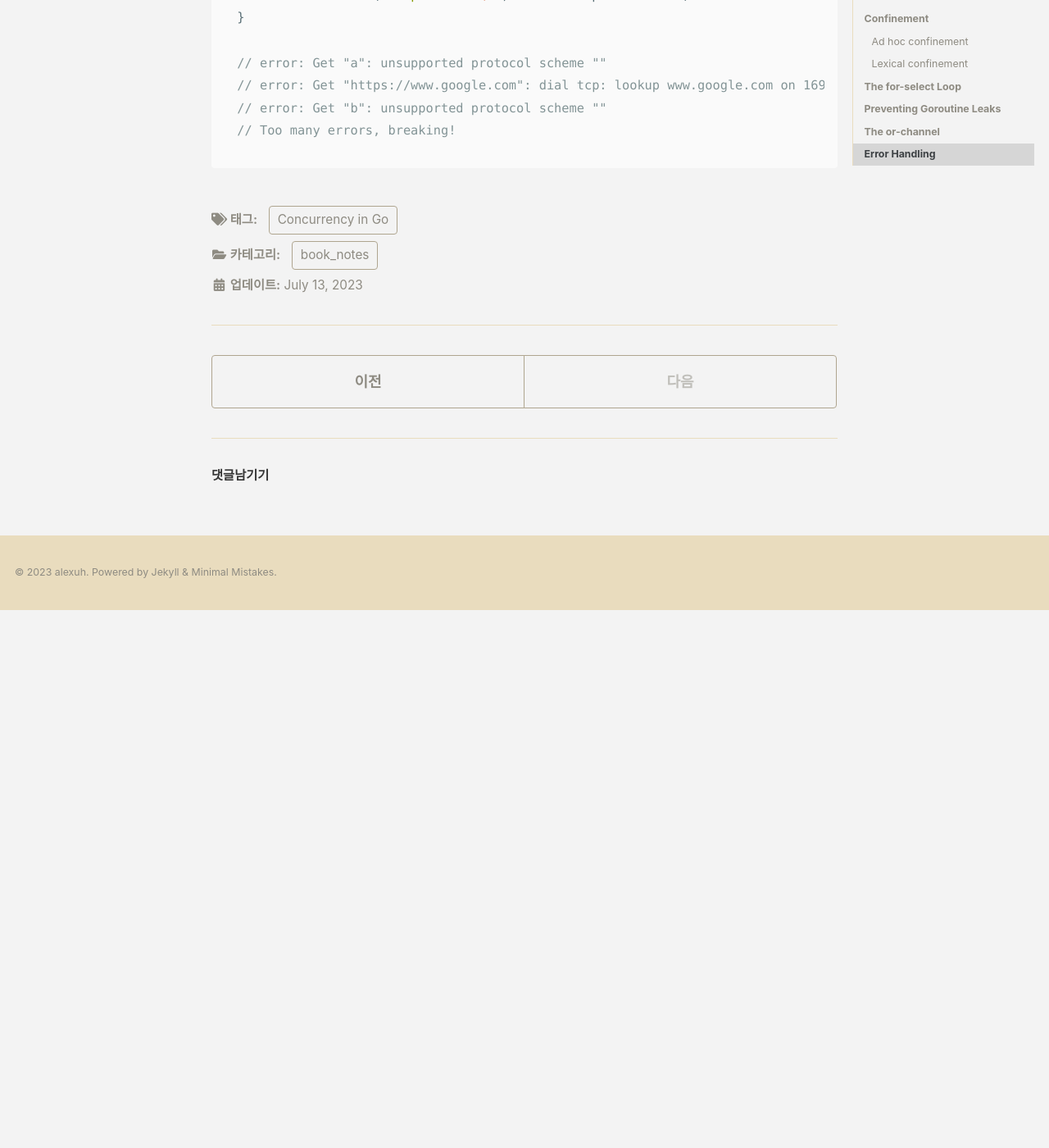
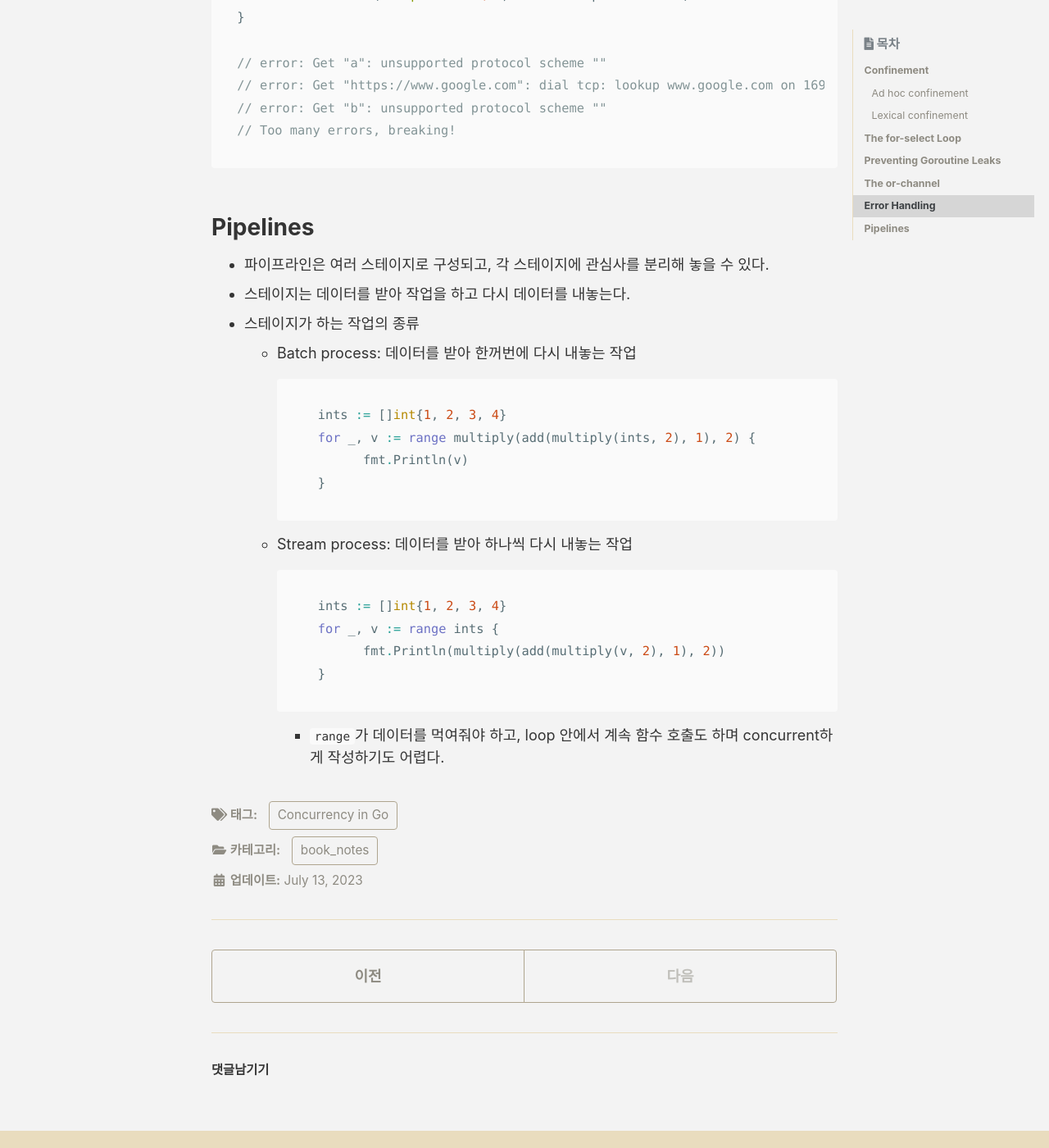
Before and after one commit to alexuhn/alexuhn.github.io-old, a Jekyll site: the page built from _posts/book_notes/Concurrency_in_Go/2023-07-13-CHAPTER-4-Concurrency-Patterns-in-Go.md, in a window 1280 px wide and 1400 px high, scrolled down 7695 px. Shown: the whole window at 82% size. Built offline with Jekyll 4.4.1, drawn with Linux system fonts in a browser that asks for light colours; cached includes are drawn as plain includes; some web fonts are replaced; comment, search, counter and statistics services are not loaded; before the commit the page ends 8439 px from its top, so only the background shows below that.

Commit message:
Update 2023-07-13-CHAPTER-4-Concurrency-Patterns-in-Go.md

````diff
--- a/_posts/book_notes/Concurrency_in_Go/2023-07-13-CHAPTER-4-Concurrency-Patterns-in-Go.md
+++ b/_posts/book_notes/Concurrency_in_Go/2023-07-13-CHAPTER-4-Concurrency-Patterns-in-Go.md
@@ -283,3 +283,28 @@ for result := range checkStatus(done, urls...) {
 // error: Get "b": unsupported protocol scheme ""
 // Too many errors, breaking!
 ```
+
+# Pipelines
+
+- 파이프라인은 여러 스테이지로 구성되고, 각 스테이지에 관심사를 분리해 놓을 수 있다.
+- 스테이지는 데이터를 받아 작업을 하고 다시 데이터를 내놓는다.
+- 스테이지가 하는 작업의 종류
+    - Batch process: 데이터를 받아 한꺼번에 다시 내놓는 작업
+
+        ```go
+        ints := []int{1, 2, 3, 4}
+        for _, v := range multiply(add(multiply(ints, 2), 1), 2) {
+        	fmt.Println(v)
+        }
+        ```
+
+    - Stream process: 데이터를 받아 하나씩 다시 내놓는 작업
+
+        ```go
+        ints := []int{1, 2, 3, 4}
+        for _, v := range ints {
+        	fmt.Println(multiply(add(multiply(v, 2), 1), 2))
+        }
+        ```
+
+        - `range`가 데이터를 먹여줘야 하고, loop 안에서 계속 함수 호출도 하며 concurrent하게 작성하기도 어렵다.
````
